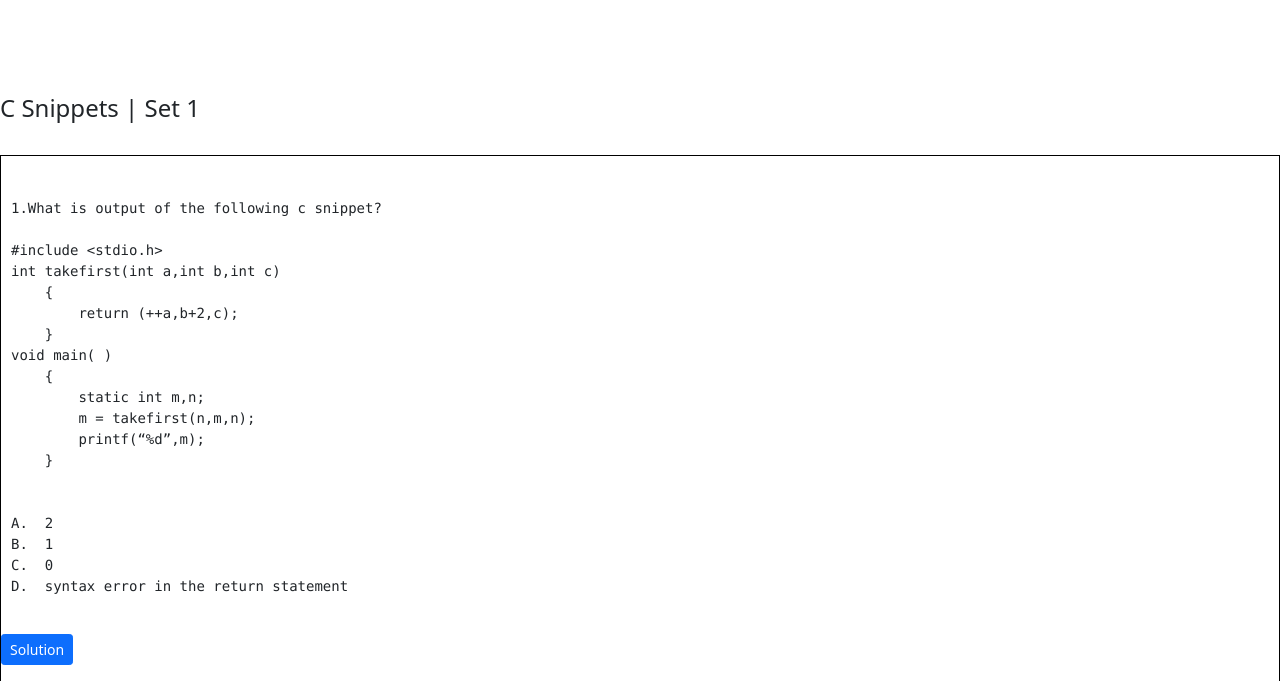
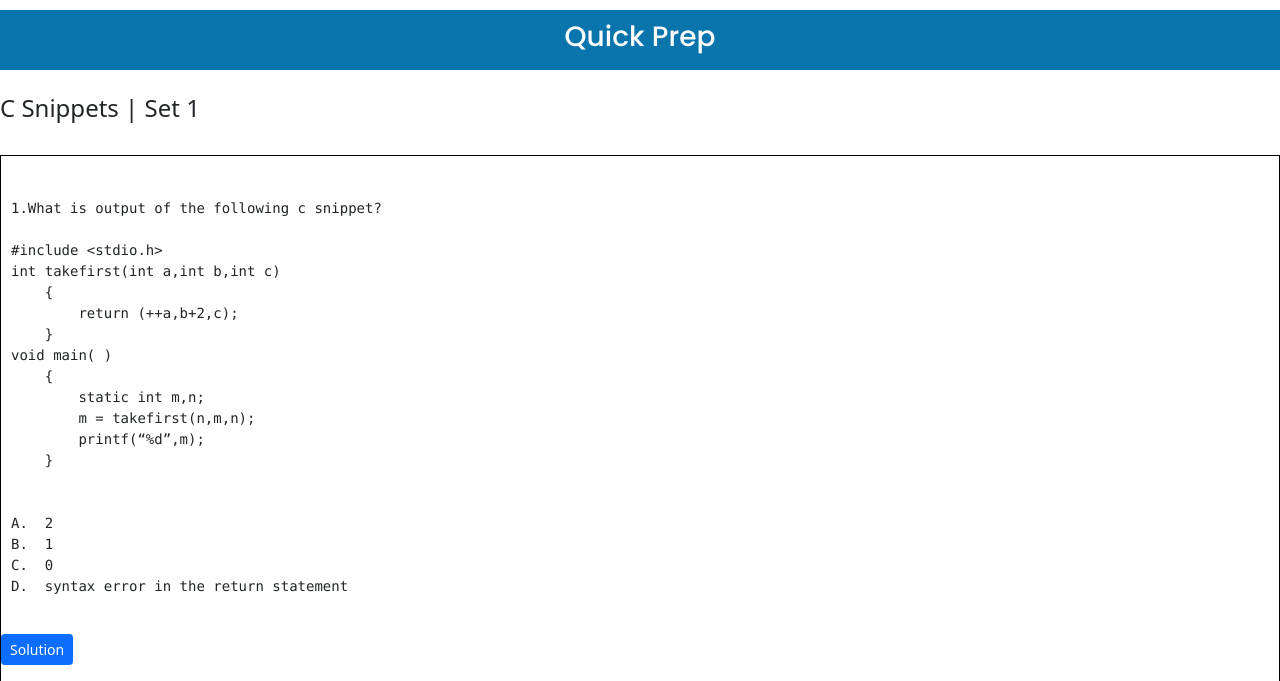
Before and after one commit to QuickPrep/QuickPrep.github.io, a PHP site: page /main1.html in a window 1280 px wide. Shown: the top 681 px of the page. Run offline with PHP 8.4, Linux system fonts and the light colour scheme.

Commit message:
Update main.css

```diff
--- a/main.css
+++ b/main.css
@@ -105,7 +105,7 @@ ul{
 
 }
 header {
-    background-color:linear-gradient(rgba(0,0,0,0.5),#009688);
+    background-color: #0a75ad;
     text-align: center;
     margin-top: 10px;
     height: 60px;
```
